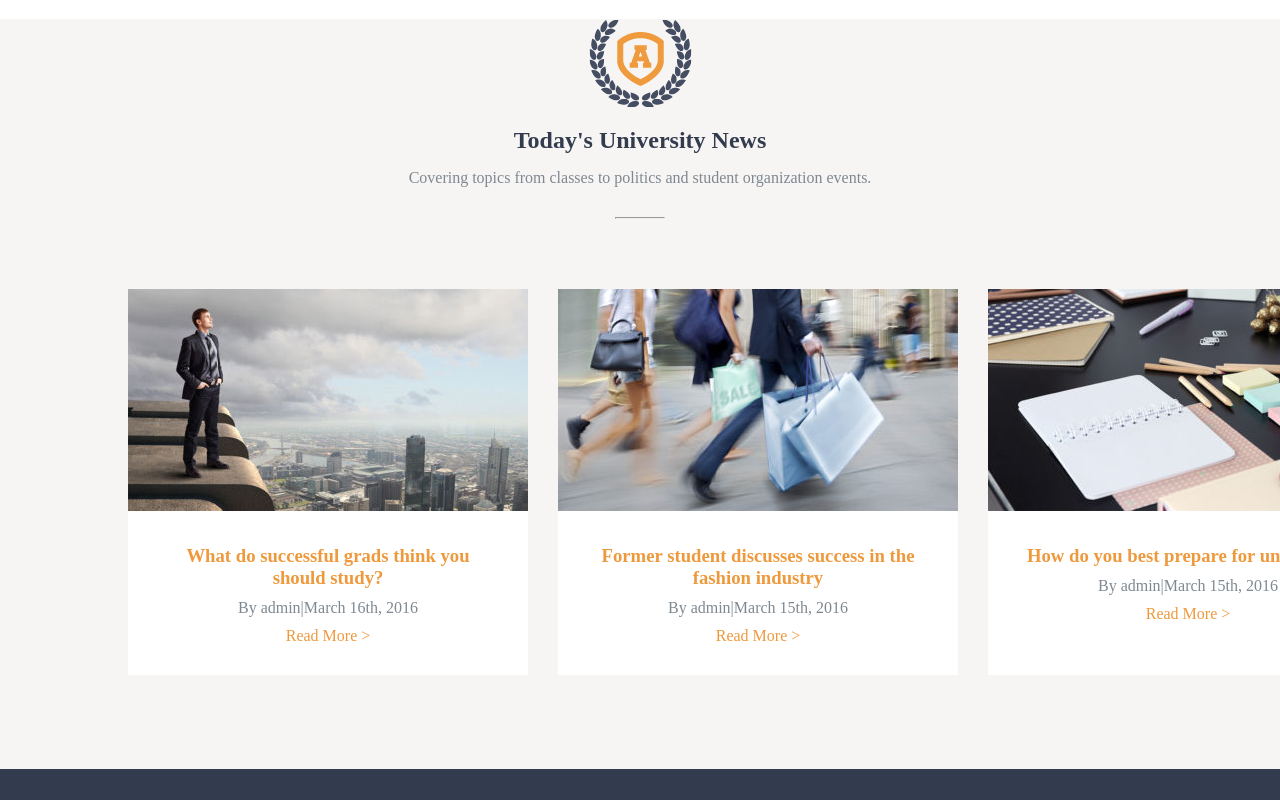
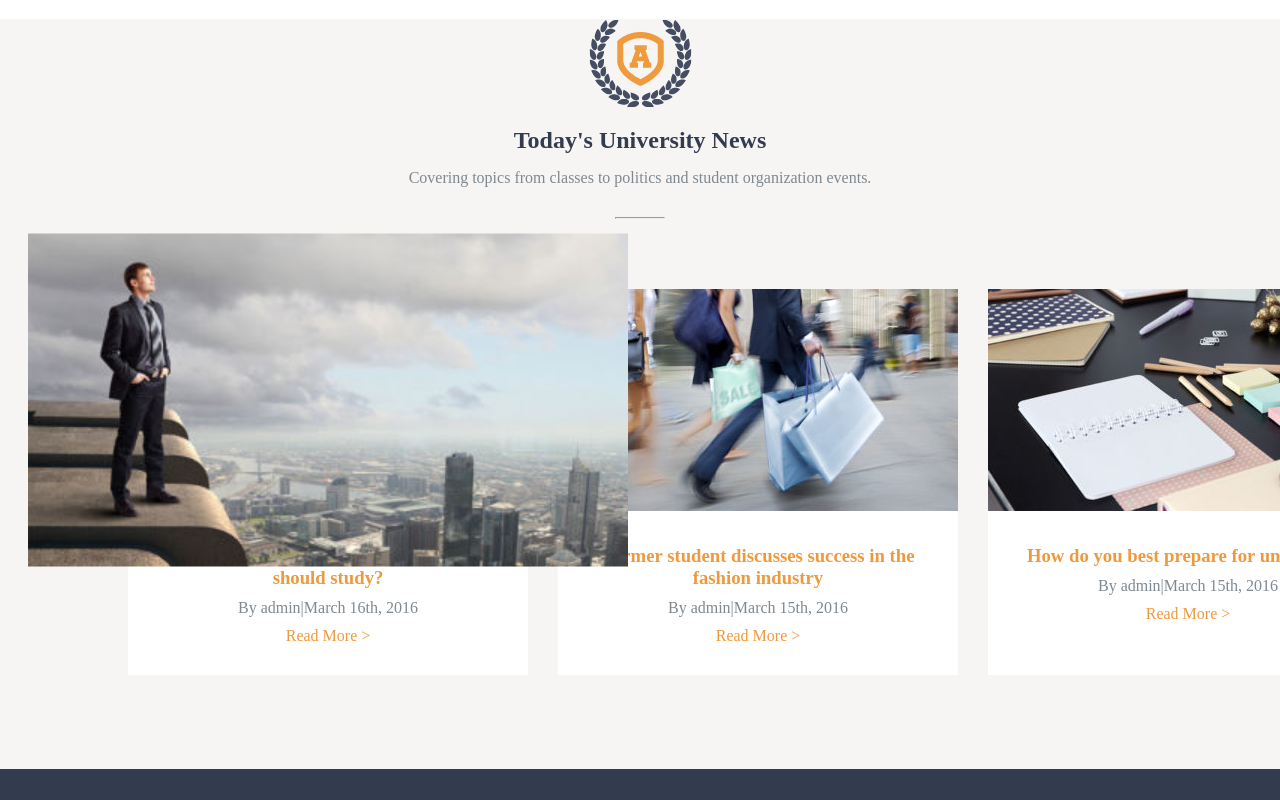
Before and after one commit to Angelo7x/proj-html-vuejs, a Vue app: page / in a window 1280 px wide. In both pictures the pointer is over the picture 328 px from the left and 3269 px from the top of the page. Shown: the part 2869-3669 px from the top of the page. Built offline with nearby package versions, Linux system fonts and the light colour scheme.

Commit message:
fix,esercizio completo

```diff
--- a/src/components/Main.vue
+++ b/src/components/Main.vue
@@ -379,6 +379,10 @@ section {
     background-color: #fff;
     margin-right: 30px;
   }
+  img:hover {
+    transform: scale(1.5);
+    transition: transform .8s;
+  }
   .left-text, .middle-text, .right-text {
     padding: 30px;
     // background-color: #fff;
```
